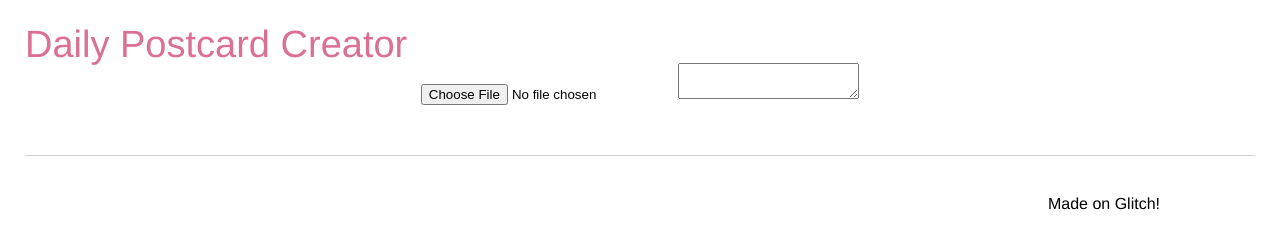
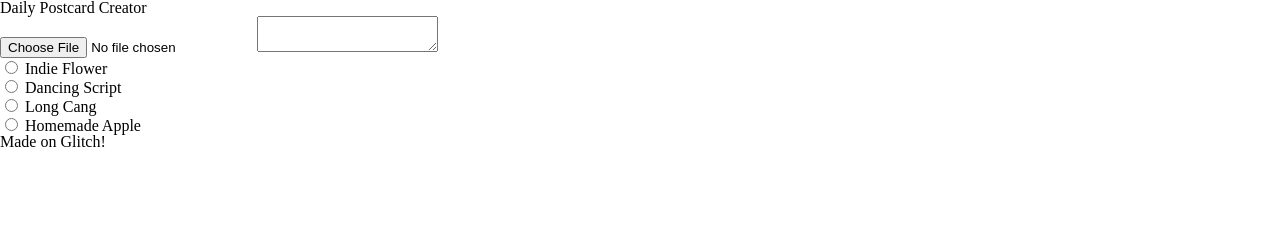
Before and after one commit to gharams19/Daily-Postcard, a website: page public/index.html in a window 1280 px wide. Drawn offline with Linux system fonts and the light colour scheme; a web font is replaced by a local one.

Commit message:
👶😀 Checkpoint ./public/index.html:14044413/1639 ./public/style.css:14044413/1088

```diff
--- a/public/index.html
+++ b/public/index.html
@@ -10,6 +10,7 @@
     <meta name="viewport" content="width=device-width, initial-scale=1">
     <link rel="stylesheet" href="/reset.css">
     <link rel="stylesheet" href="/style.css">
+    <link href="https://fonts.googleapis.com/css?family=Dancing+Script|Homemade+Apple|Indie+Flower|Long+Cang&display=swap" rel="stylesheet">
   </head>
 
   <body>
@@ -28,9 +29,17 @@
       </div>
       <div class="edit">
         <div class="color">
-
         </div>
-
+        <form>
+          <input type="radio" id="flower" name="font" value="flower">
+          <label for="flower">Indie Flower</label><br>
+          <input type="radio" id="script" name="font" value="script">
+          <label for="script">Dancing Script</label><br>
+          <input type="radio" id="cang" name="font" value="cang">
+          <label for="cang">Long Cang</label><br>
+          <input type="radio" id="apple" name="font" value="appl">
+          <label for="apple">Homemade Apple</label><br>
+        </form>
       </div>
     </main>
 
--- a/public/style.css
+++ b/public/style.css
@@ -6,61 +6,9 @@
   box-sizing: border-box;
 }
 
-h3 {
-  font-size: 38px;
-  color: PaleVioletRed;
-}
-
-
-body {
-  font-family: helvetica, arial, sans-serif;
-  margin: 25px;
-}
-
-main {
-  display: flex;
-  justify-content: center;
-}
-
-
-img {
-  width: 100%;
-}
-
-p.meme {
-  color: #f1f1f1; /* color given as RGB */
-  font-size: 22px;
-
-  margin: 10px;
-  position: absolute; /* this places the element within its parent */
-  left: 0; /* coord within parent */
-  bottom: 0;  /* coord within parent */
-}
-
-div.imageWrapper {
-  width: 100%;
-  max-width: 400px;
-
-  position: relative;  /* this has no effect */
-  /* except that the parent of a positioned element has to be positioned.  */
-  /* hey, I did not devise this crazy system, that is just how it is.  */
-}
-
-
-footer {
-  margin-top: 50px;
-  padding-top: 25px;
-  border-top: 1px solid lightgrey;
-
-  display: flex;
-  justify-content: flex-end;
-  align-items: center;
-}
-
-div.glitchButton {
-  width: 80px;
-}
-
-p.msg {
-  margin: 15px;
-}
+/*
+font-family: 'Indie Flower', cursive;
+font-family: 'Dancing Script', cursive;
+font-family: 'Long Cang', cursive;
+font-family: 'Homemade Apple', cursive;
+ */
```
